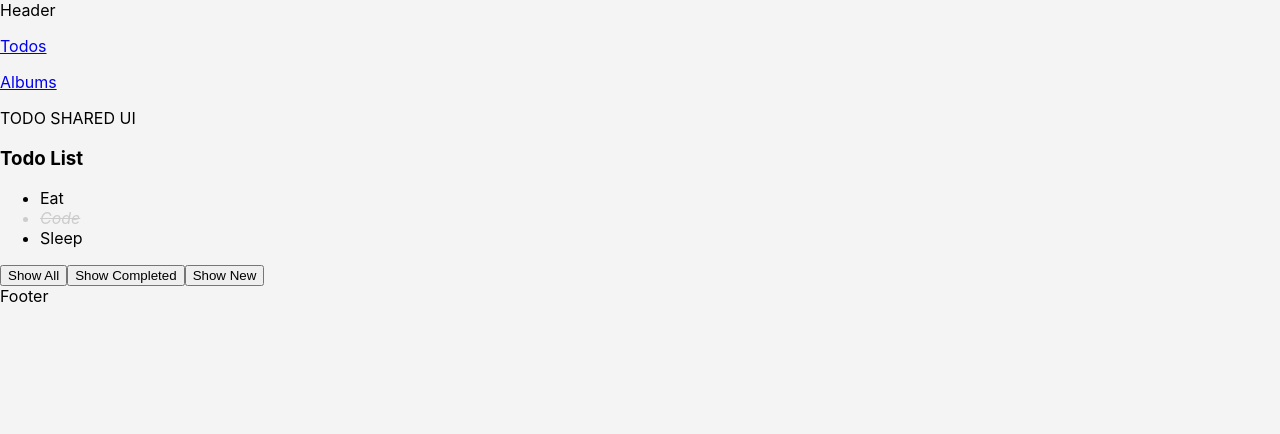
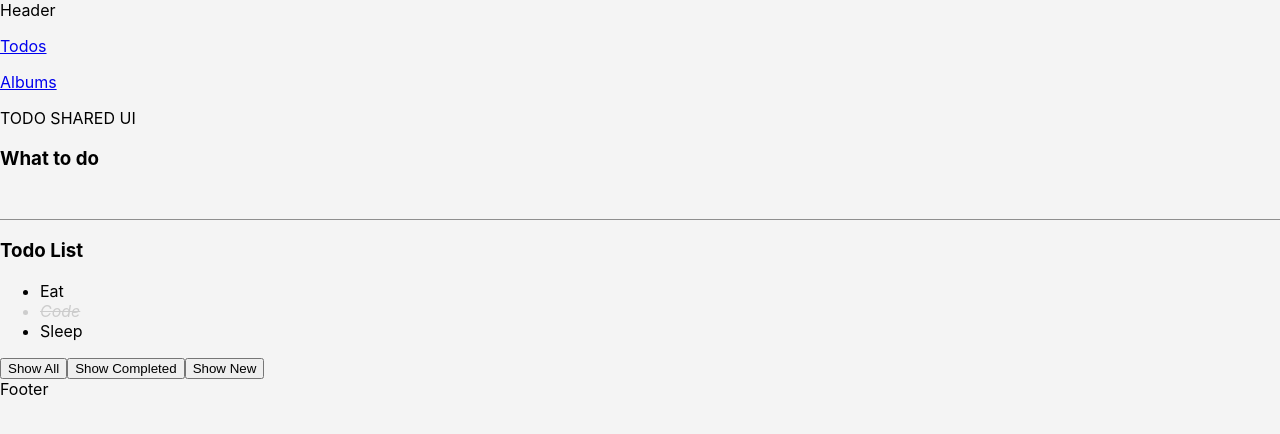
Before and after one commit to De-miles/reactjs-learning, a React (Create React App) app: page / in a window 1280 px wide. Shown: the top 434 px of the page. Built offline with nearby package versions, Linux system fonts and the light colour scheme; no server answers.

Commit message:
setup todoForm

```diff
--- /dev/null
+++ b/src/components/form-controls/InputField/index.jsx
@@ -0,0 +1,15 @@
+import React from 'react';
+import PropTypes from 'prop-types';
+import { TextField } from '@material-ui/core';
+
+InputField.propTypes = {};
+
+function InputField(props) {
+  return (
+    <div>
+      <TextField fullWidth />
+    </div>
+  );
+}
+
+export default InputField;
--- /dev/null
+++ b/src/features/Todo/components/TodoForm/index.jsx
@@ -0,0 +1,28 @@
+import React from 'react';
+import PropTypes from 'prop-types';
+import InputField from 'components/form-controls/InputField';
+import { useForm } from 'react-hook-form';
+
+TodoForm.propTypes = {
+  onSubmit: PropTypes.func,
+};
+
+function TodoForm(props) {
+  const form = useForm({
+    defaultValues: {
+      title: '',
+    },
+  });
+
+  const handleSubmit = (values) => {
+    console.log('Todo Form:', values);
+  };
+
+  return (
+    <form onSubmit={form.handleSubmit(handleSubmit)}>
+      <InputField name="title" label="Todo" form={form} />
+    </form>
+  );
+}
+
+export default TodoForm;
--- a/src/features/Todo/pages/ListPage/index.jsx
+++ b/src/features/Todo/pages/ListPage/index.jsx
@@ -6,6 +6,7 @@ import { useLocation, useHistory, useRouteMatch } from 'react-router-dom';
 import queryString from 'query-string';
 import { useEffect } from 'react';
 import { useMemo } from 'react';
+import TodoForm from 'features/Todo/components/TodoForm';
 
 ListPage.propTypes = {};
 
@@ -86,8 +87,15 @@ function ListPage(props) {
     return todoList.filter((todo) => filteredStatus === 'all' || todo.status === filteredStatus);
   }, [todoList, filteredStatus]);
 
+  const handleTodoFormSubmit = (values) => {
+    console.log('Form submit', values);
+  };
+
   return (
     <div>
+      <h3>What to do</h3>
+      <TodoForm onSubmit={handleTodoFormSubmit} />
+
       <h3>Todo List</h3>
       <TodoList todoList={renderedTodoList} onTodoClick={handleTodoClick} />
 
```
